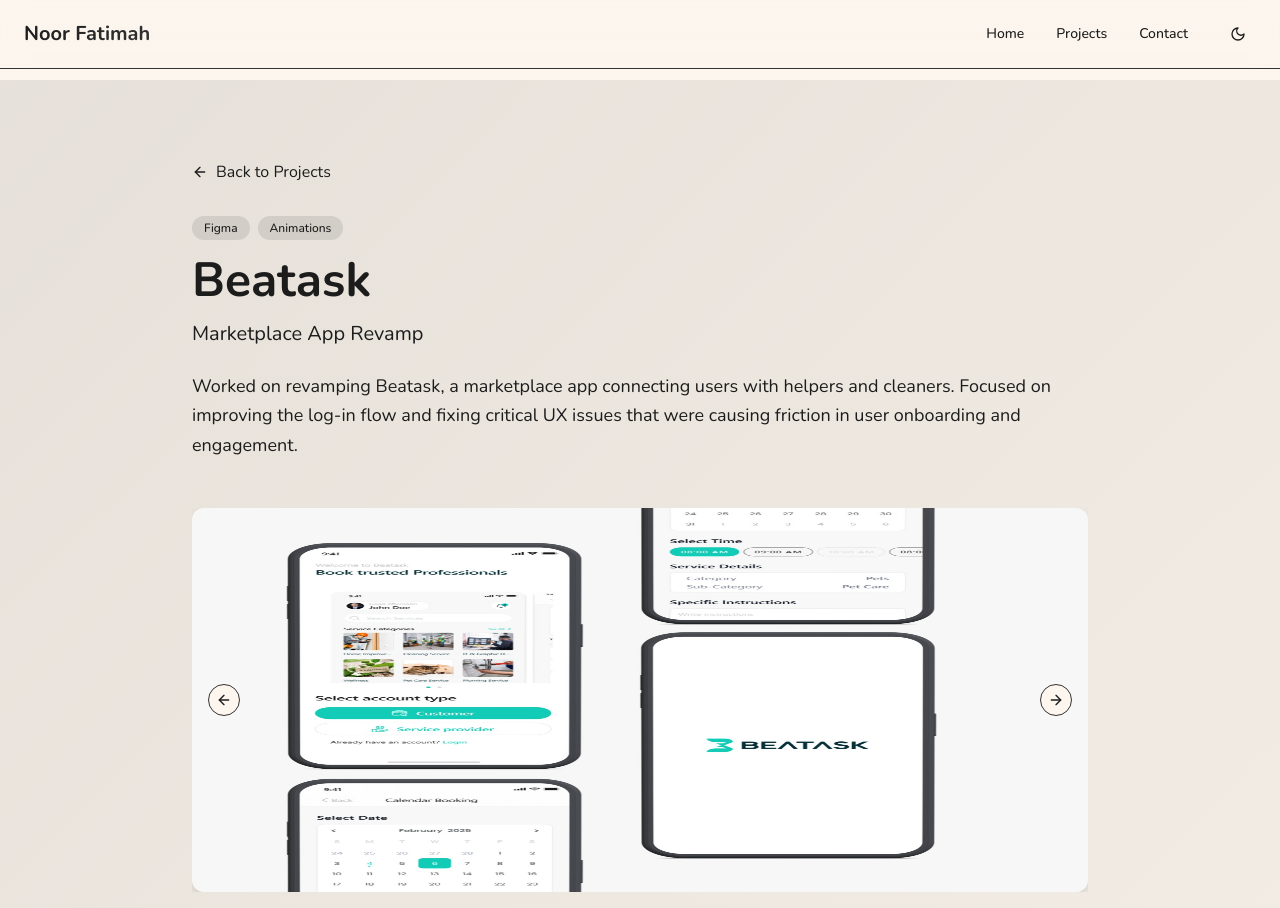
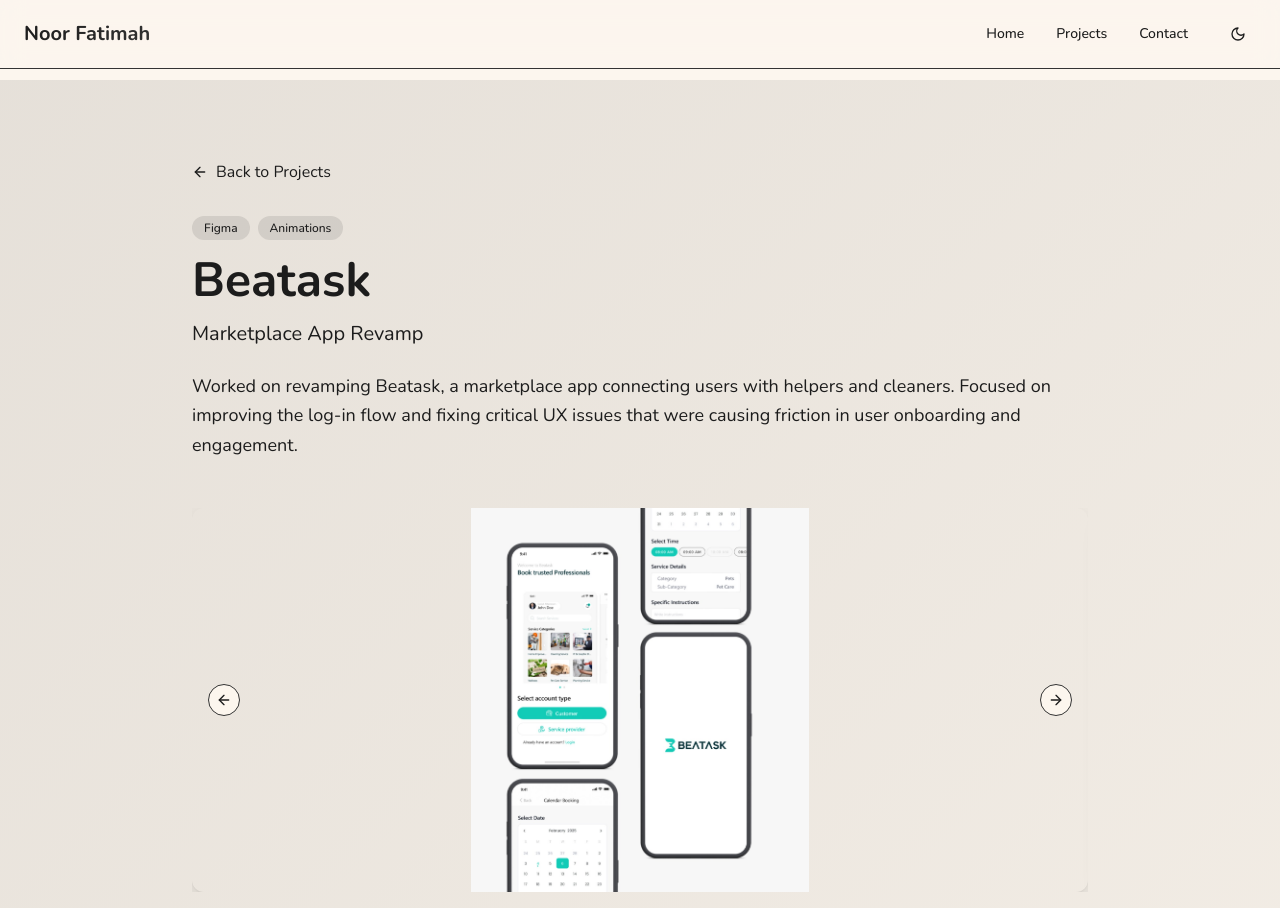
Before and after one commit to Portfilio0/project-story-arc, a React (Vite) app: page /case-study/beatask in a window 1280 px wide. Shown: the top 908 px of the page. Built offline with nearby package versions, Linux system fonts and the light colour scheme.

Commit message:
Reverted to commit 1d6bd4f66409e0d6febf7ca0573cb8b10da1121f

```diff
--- a/src/components/ui/case-study-gallery.tsx
+++ b/src/components/ui/case-study-gallery.tsx
@@ -50,7 +50,7 @@ const CaseStudyGallery = ({ images, title }: CaseStudyGalleryProps) => {
                     <img
                       src={image}
                       alt={`${title} - Image ${index + 1}`}
-                      className="w-full h-64 md:h-96 object-fill rounded-lg shadow-elegant cursor-pointer transition-transform duration-300 hover:scale-105"
+                      className="w-full h-64 md:h-96 object-contain rounded-lg shadow-elegant cursor-pointer transition-transform duration-300 hover:scale-105"
                       onClick={() => openLightbox(image, index)}
                     />
                   </CardContent>
```
